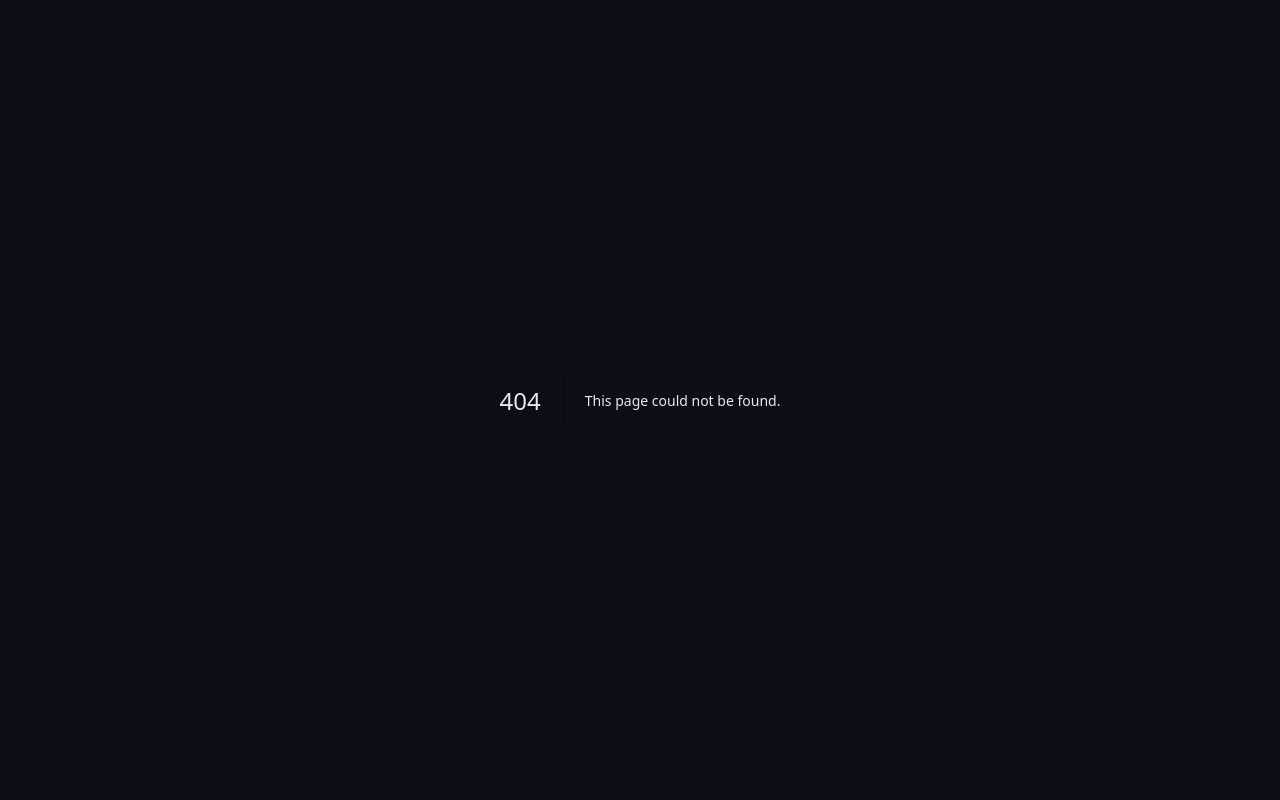
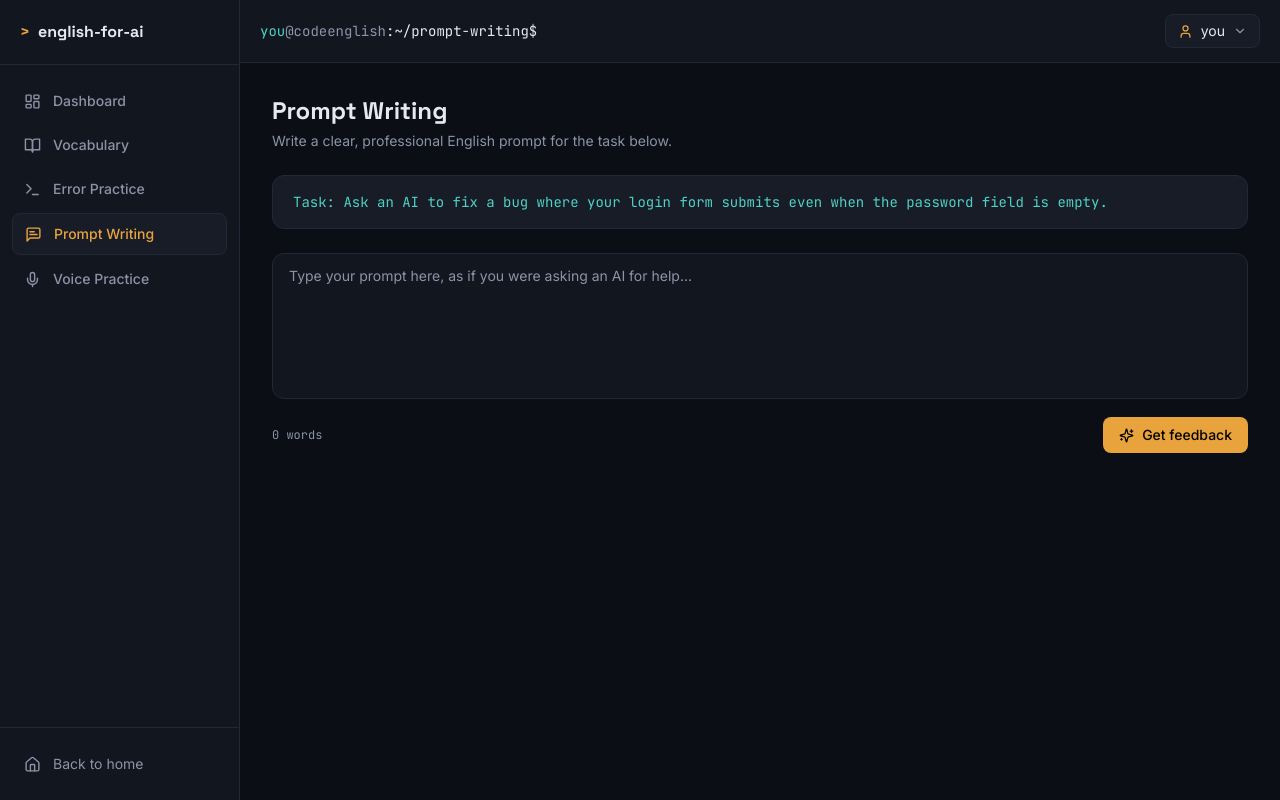
Before and after one commit to raufmahmudov311-bit/english-for-ai, a Next.js app: page /prompt-writing in a window 1280 px wide. Before the commit this address had no page. Built offline with nearby package versions, Linux system fonts and the light colour scheme.

Commit message:
Create page.js

```diff
--- /dev/null
+++ b/app/(dashboard)/prompt-writing/page.js
@@ -0,0 +1,61 @@
+"use client";
+
+import { useState } from "react";
+import { Sparkles } from "lucide-react";
+
+const TASK =
+  "Task: Ask an AI to fix a bug where your login form submits even when the password field is empty.";
+
+export default function PromptWritingPage() {
+  const [text, setText] = useState("");
+  const [feedback, setFeedback] = useState(null);
+
+  const wordCount = text.trim() === "" ? 0 : text.trim().split(/\s+/).length;
+
+  const handleSubmit = () => {
+    // Placeholder — this will call the Claude API in the next step.
+    setFeedback(
+      "AI feedback isn't connected yet. Once we add the API, this panel will show grammar corrections, clarity notes, and a professionalism score here."
+    );
+  };
+
+  return (
+    <div>
+      <div className="mb-6">
+        <h1 className="font-display text-2xl font-semibold text-ink">Prompt Writing</h1>
+        <p className="text-muted text-sm mt-1">
+          Write a clear, professional English prompt for the task below.
+        </p>
+      </div>
+
+      <div className="rounded-xl border border-border bg-surface2 px-5 py-4 font-mono text-sm text-cyan mb-6">
+        {TASK}
+      </div>
+
+      <textarea
+        value={text}
+        onChange={(e) => setText(e.target.value)}
+        placeholder="Type your prompt here, as if you were asking an AI for help…"
+        rows={6}
+        className="w-full rounded-xl border border-border bg-surface px-4 py-3 text-sm text-ink placeholder:text-muted focus:outline-none focus:border-amber/50 resize-none"
+      />
+
+      <div className="flex items-center justify-between mt-3 mb-6">
+        <span className="text-xs text-muted font-mono">{wordCount} words</span>
+        <button
+          onClick={handleSubmit}
+          className="inline-flex items-center gap-2 rounded-lg bg-amber px-4 py-2 text-sm font-medium text-black hover:bg-amber-soft transition-colors"
+        >
+          <Sparkles size={15} />
+          Get feedback
+        </button>
+      </div>
+
+      {feedback && (
+        <div className="rounded-xl border border-border bg-surface p-5 text-sm text-muted leading-relaxed">
+          {feedback}
+        </div>
+      )}
+    </div>
+  );
+}
```
